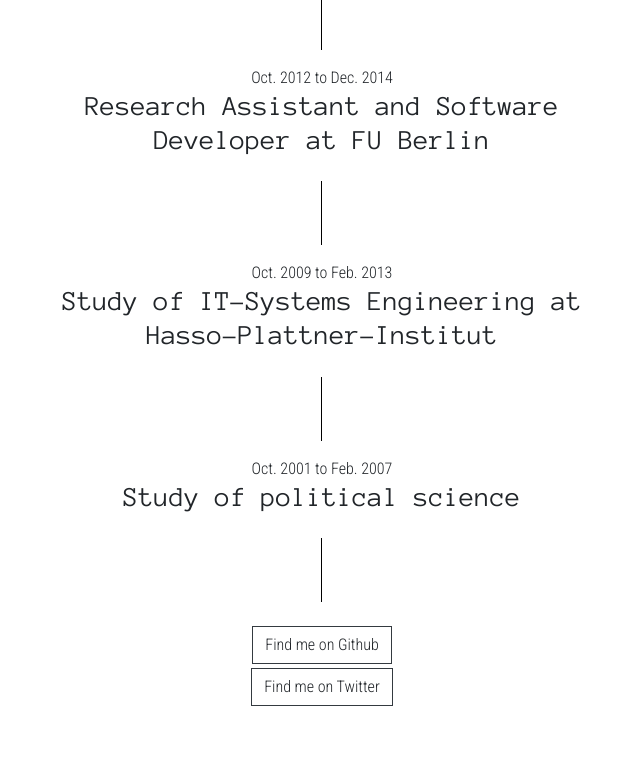
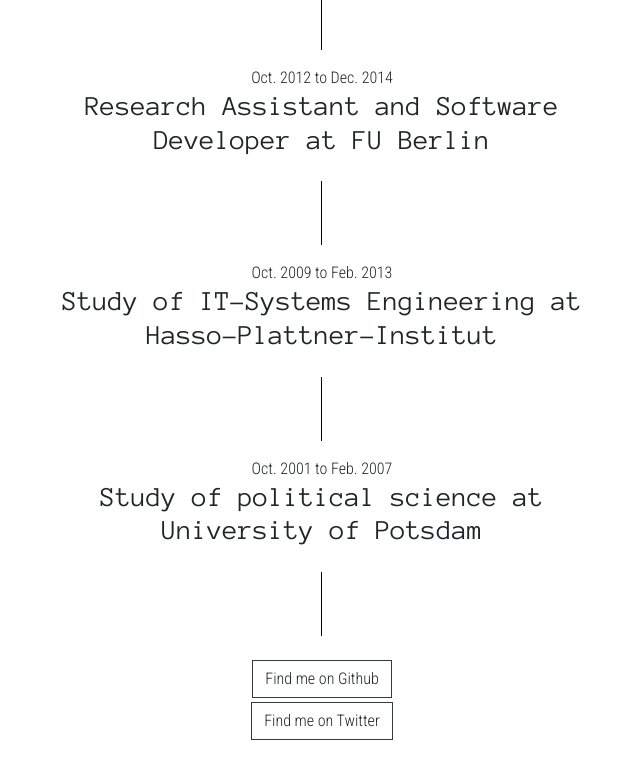
Before and after one commit to MagdaN/MagdaN.github.io, a Jekyll site: the page built from index.md, in a window 1280 px wide and 900 px high, scrolled down 1281 px. Shown: the top 779 px of the window, without its empty margins (318-958 px from the left). Built offline with Jekyll 4.4.1, drawn with Linux system fonts in a browser that asks for light colours.

Commit message:
Update 2001-10-01-powi.markdown

```diff
--- a/_posts/2001-10-01-powi.markdown
+++ b/_posts/2001-10-01-powi.markdown
@@ -1,6 +1,6 @@
 ---
 layout: post
-title:  "Study of political science"
+title:  "Study of political science at University of Potsdam"
 time: "Oct. 2001 to Feb. 2007"
 date: 2009-10-01 16:15:00 +0100
 categories: [work]
```
